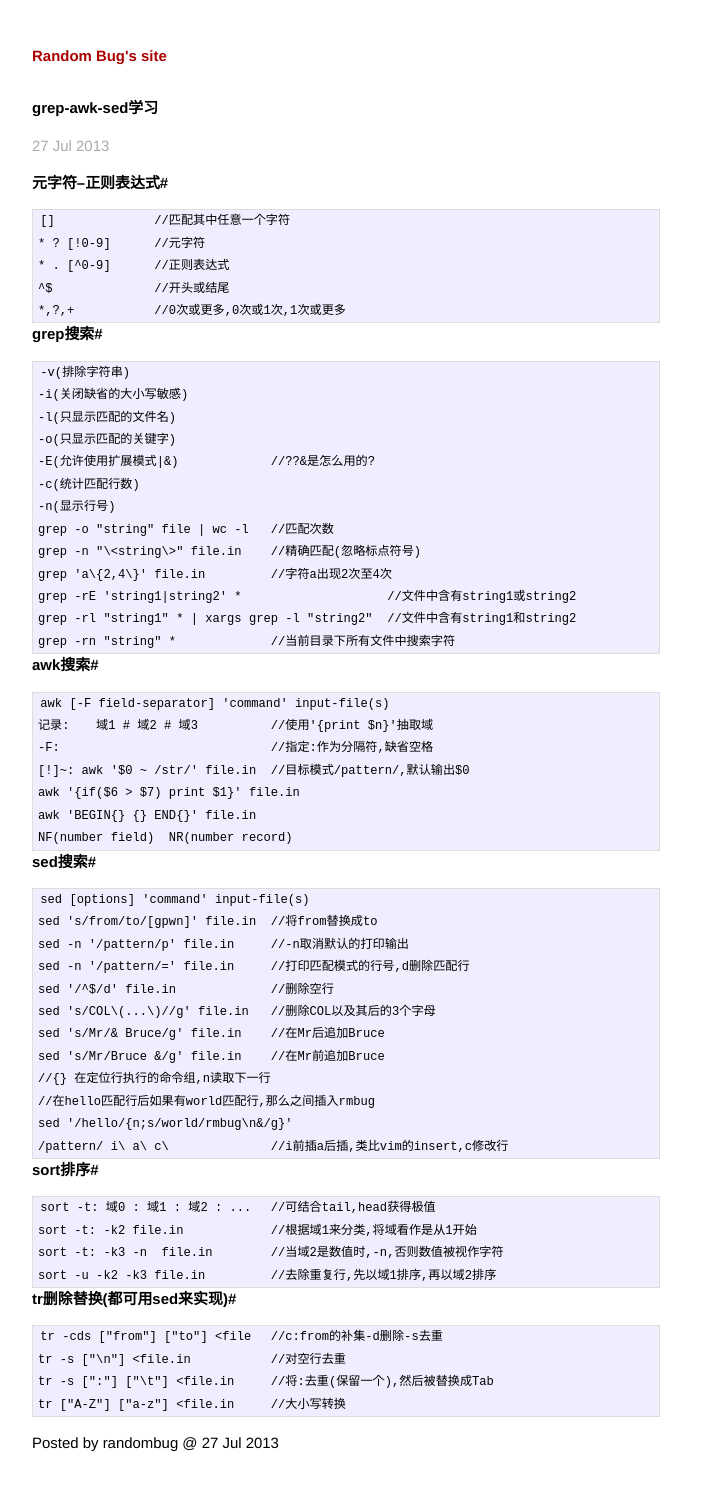
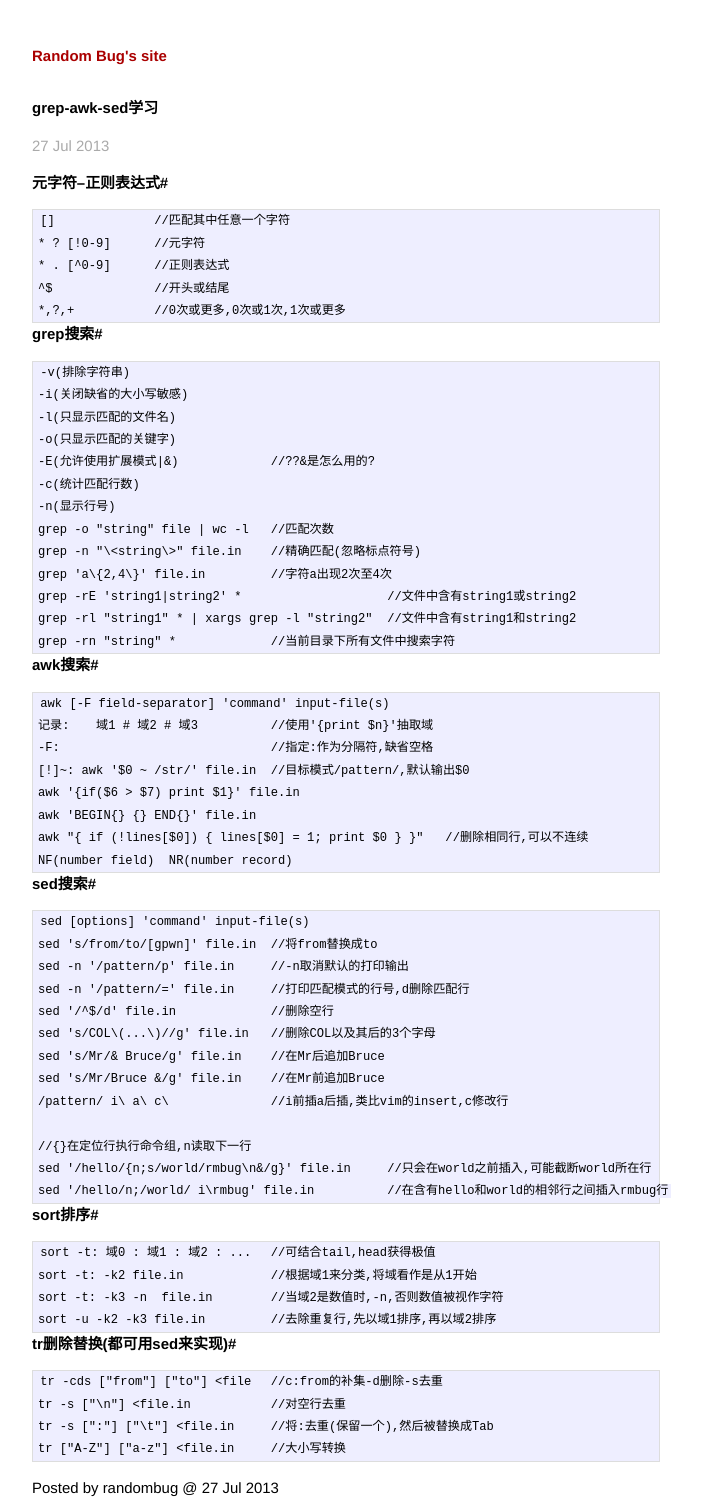
Before and after one commit to jfgong/jekyll_linteler, a Jekyll site: the page built from _posts/2013-07-27-grep-awk-sed.markdown, in a window 1280 px wide. Shown: the whole page, without its empty margins (294-996 px from the left). Built offline with Jekyll 4.4.1, drawn with Linux system fonts in a browser that asks for light colours; before the commit the page ends 1454 px from its top, so only the background shows below that.

Commit message:
update 2013-07-27-grep-awk-sed.markdown

```diff
--- a/_posts/2013-07-27-grep-awk-sed.markdown
+++ b/_posts/2013-07-27-grep-awk-sed.markdown
@@ -32,6 +32,7 @@ title: grep-awk-sed学习
 	[!]~: awk '$0 ~ /str/' file.in	//目标模式/pattern/,默认输出$0
 	awk '{if($6 > $7) print $1}' file.in
 	awk 'BEGIN{} {} END{}' file.in
+	awk "{ if (!lines[$0]) { lines[$0] = 1; print $0 } }"	//删除相同行,可以不连续
 	NF(number field)  NR(number record)
 
 #sed搜索#
@@ -43,10 +44,11 @@ title: grep-awk-sed学习
 	sed 's/COL\(...\)//g' file.in	//删除COL以及其后的3个字母
 	sed 's/Mr/& Bruce/g' file.in	//在Mr后追加Bruce
 	sed 's/Mr/Bruce &/g' file.in	//在Mr前追加Bruce
-	//{} 在定位行执行的命令组,n读取下一行
-	//在hello匹配行后如果有world匹配行,那么之间插入rmbug
-	sed '/hello/{n;s/world/rmbug\n&/g}'
 	/pattern/ i\ a\	c\		//i前插a后插,类比vim的insert,c修改行
+
+	//{}在定位行执行命令组,n读取下一行
+	sed '/hello/{n;s/world/rmbug\n&/g}' file.in	//只会在world之前插入,可能截断world所在行
+	sed '/hello/n;/world/ i\rmbug' file.in		//在含有hello和world的相邻行之间插入rmbug行
 
 #sort排序#
 	sort -t: 域0 : 域1 : 域2 : ...	//可结合tail,head获得极值
```
